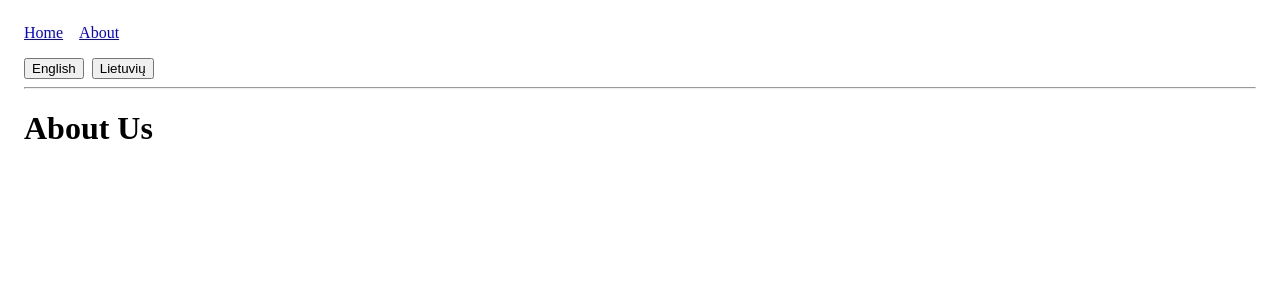
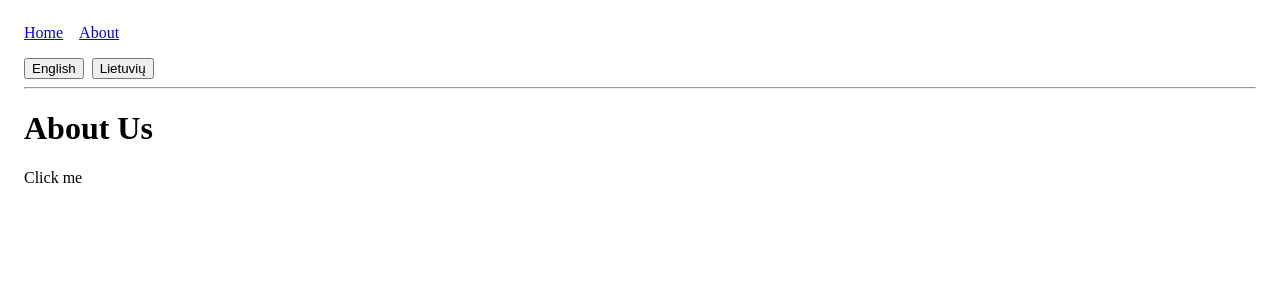
Before and after one commit to gediminasurvila/react-weblate, a React (Vite) app: page /react-weblate/about in a window 1280 px wide. Shown: the top 300 px of the page. Built offline with nearby package versions, Linux system fonts and the light colour scheme.

Commit message:
string added

```diff
--- a/public/translations/locales/en.json
+++ b/public/translations/locales/en.json
@@ -1,5 +1,6 @@
 {
   "about": "About",
+  "about_cta": "Click me",
   "about_description": "",
   "about_us": "About Us",
   "home": "Home",
--- a/src/pages/About.tsx
+++ b/src/pages/About.tsx
@@ -7,6 +7,7 @@ const About: React.FC = () => {
     <div>
       <h1>{t("about_us")}</h1>
       <div>{t("about_description")}</div>
+      <div>{t("about_cta")}</div>
     </div>
   );
 };
```
